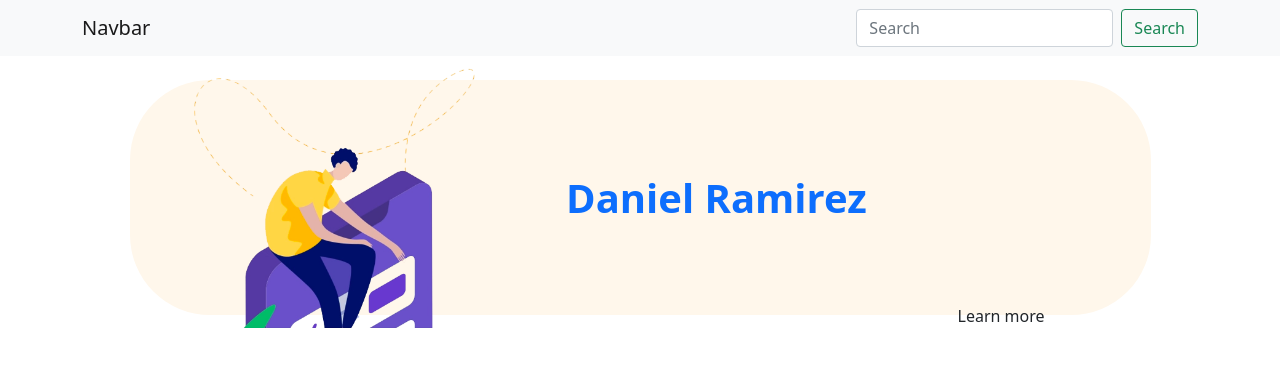
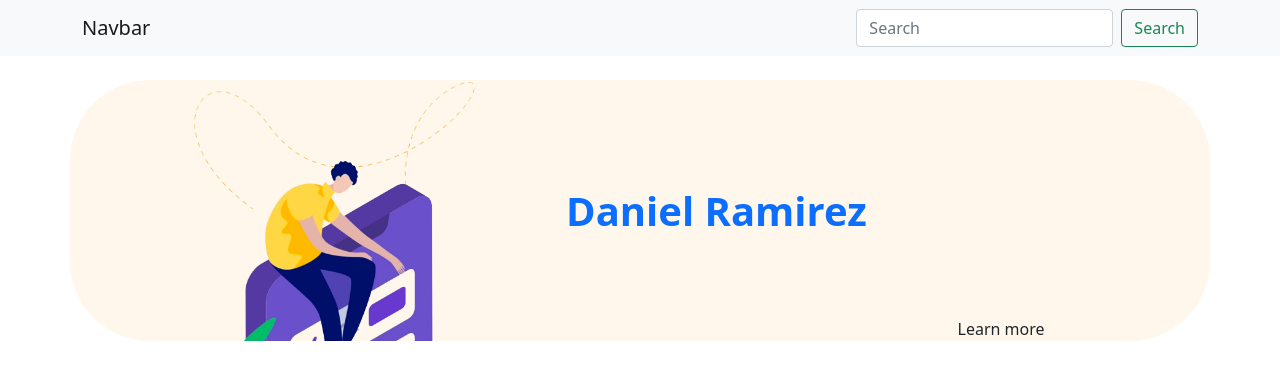
Before and after one commit to danielrs95/test-imaginamos, a React (Create React App) app: page / in a window 1280 px wide. Shown: the top 380 px of the page. Built offline with nearby package versions, Linux system fonts and the light colour scheme.

Commit message:
Simplifica codigo del header

```diff
--- a/src/components/HomeHeader.js
+++ b/src/components/HomeHeader.js
@@ -5,13 +5,11 @@ const HomeHeader = () => {
   return (
     <div className='container mt-4'>
       <div className='row justify-content-center'>
-        <div className='col-11' style={{ borderRadius: '10rem' }}>
         <div
-            className='container d-flex justify-content-evenly align-items-center'
+          className='col-12 container d-flex justify-content-evenly'
           style={{
             backgroundColor: '#fff7eb',
             borderRadius: '5rem',
-              height: '90%',
           }}
         >
           <div className='row'>
@@ -32,7 +30,6 @@ const HomeHeader = () => {
         </div>
       </div>
     </div>
-    </div>
   );
 };
 
```
Lines whose indentation alone changed are shown as unchanged.
